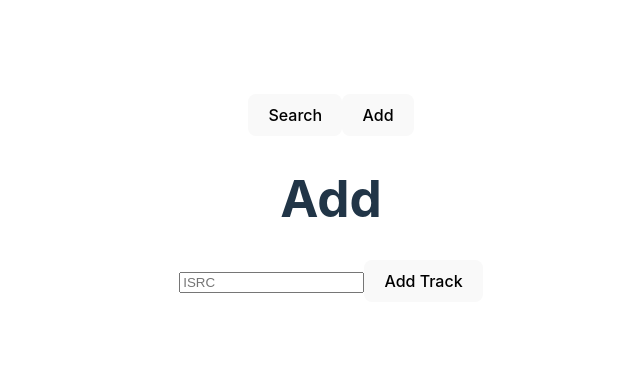
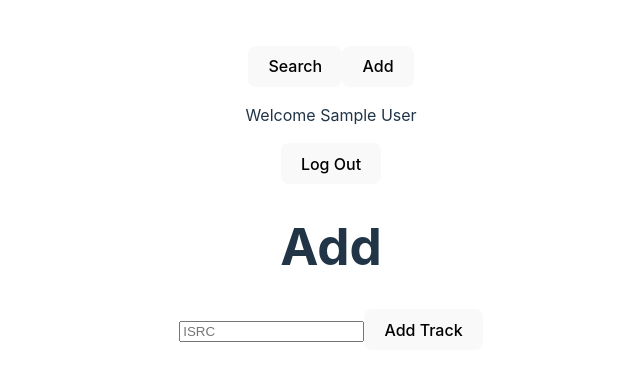
Before and after one commit to karinagb/Track_App, a React (Vite) app: page /Add in a window 1280 px wide. Shown: the part 202-582 px from the top of the page, without its empty margins (309-949 px from the left). Built offline with nearby package versions, Linux system fonts and the light colour scheme; sample sign-in values are in the browser's storage.

Commit message:
user function

```diff
--- /dev/null
+++ b/src/components/Header.tsx
@@ -0,0 +1,13 @@
+import NavBar from "../components/NavBar";
+import User from "../components/User";
+
+function Header() {
+  return (
+    <>
+      <NavBar/>
+      <User/>
+    </>
+  );
+}
+
+export default Header;
--- /dev/null
+++ b/src/components/User.tsx
@@ -0,0 +1,24 @@
+import { useNavigate } from "react-router-dom";
+import { decodeToken } from "../utils";
+
+function User() {
+  const token = localStorage.getItem("accessToken");
+  const userData = decodeToken(token);
+  const userName = userData.name;
+  const navigate = useNavigate();
+
+  const logOut = () => {
+    localStorage.removeItem("accessToken");
+    navigate("/login");
+  };
+
+  console.log("userData.name", userData.name);
+  return (
+    <>
+      <p>Welcome {userName}</p>
+      <button onClick={() => logOut()}>Log Out</button>
+    </>
+  );
+}
+
+export default User;
--- a/src/pages/Add.tsx
+++ b/src/pages/Add.tsx
@@ -1,4 +1,4 @@
-import NavBar from "../components/NavBar";
+import Header from "../components/Header";
 import { useFetchTrack } from "../components/FetchTrack";
 
 function Add() {
@@ -10,7 +10,7 @@ function Add() {
 
   return (
     <>
-      <NavBar />
+      <Header />
       <h1>Add</h1>
       <input
         type="text"
--- a/src/pages/Search.tsx
+++ b/src/pages/Search.tsx
@@ -1,4 +1,4 @@
-import NavBar from "../components/NavBar";
+import Header from "../components/Header";
 import { useFetchTrack } from "../components/FetchTrack";
 import { useNavigate } from "react-router-dom";
 
@@ -15,7 +15,7 @@ console.log('track', track)
 
   return (
     <>
-      <NavBar />
+      <Header />
       <h2>Search</h2>{" "}
       <input
         type="text"
--- /dev/null
+++ b/src/utils.ts
@@ -0,0 +1,12 @@
+export function decodeToken(token: string | null) {
+    if (!token) return null;
+
+    try {
+      const base64Url = token.split(".")[1];
+      const base64 = base64Url.replace(/-/g, "+").replace(/_/g, "/");
+      return JSON.parse(atob(base64));
+    } catch (error) {
+      console.error("Invalid token", error);
+      return null;
+    }
+  }
```
